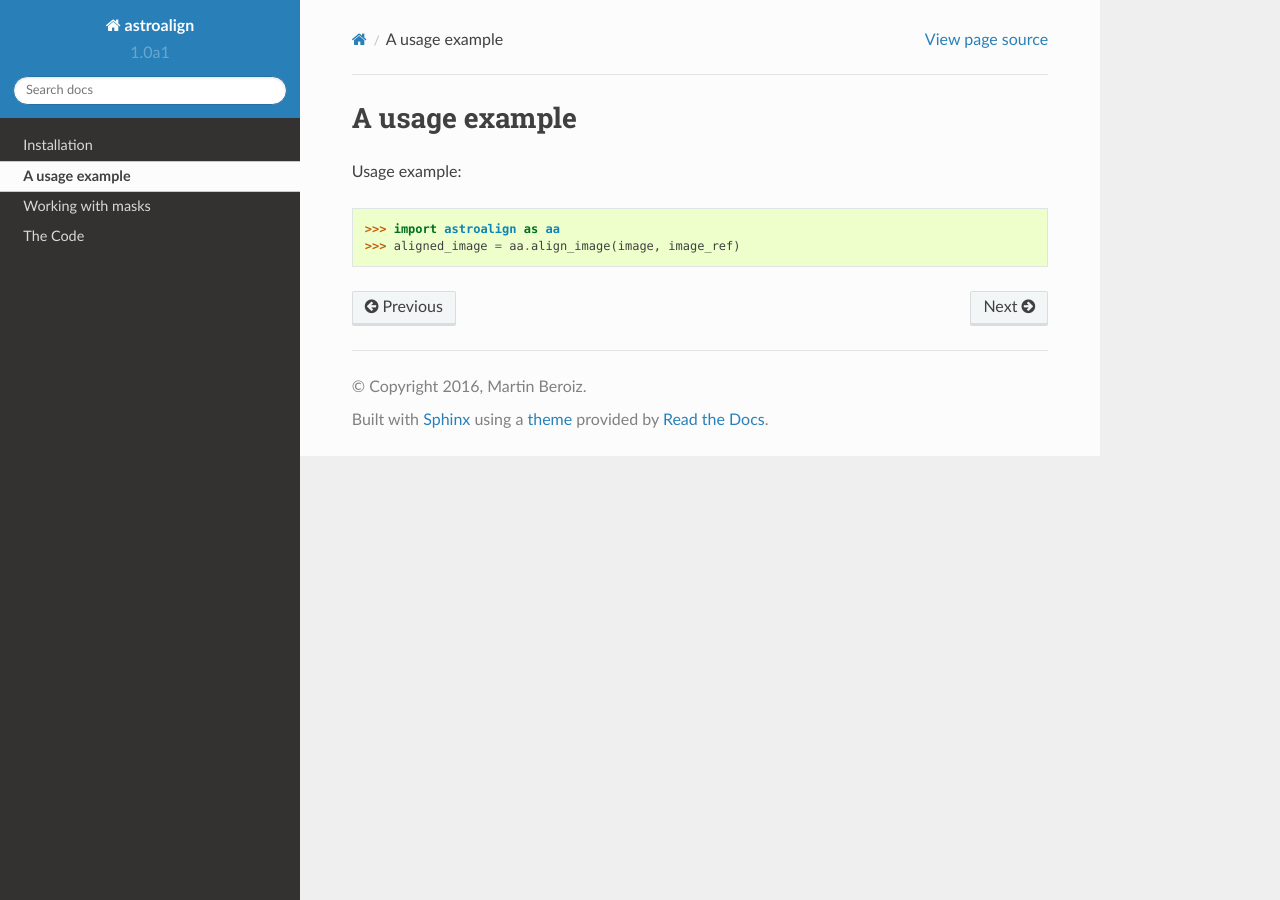
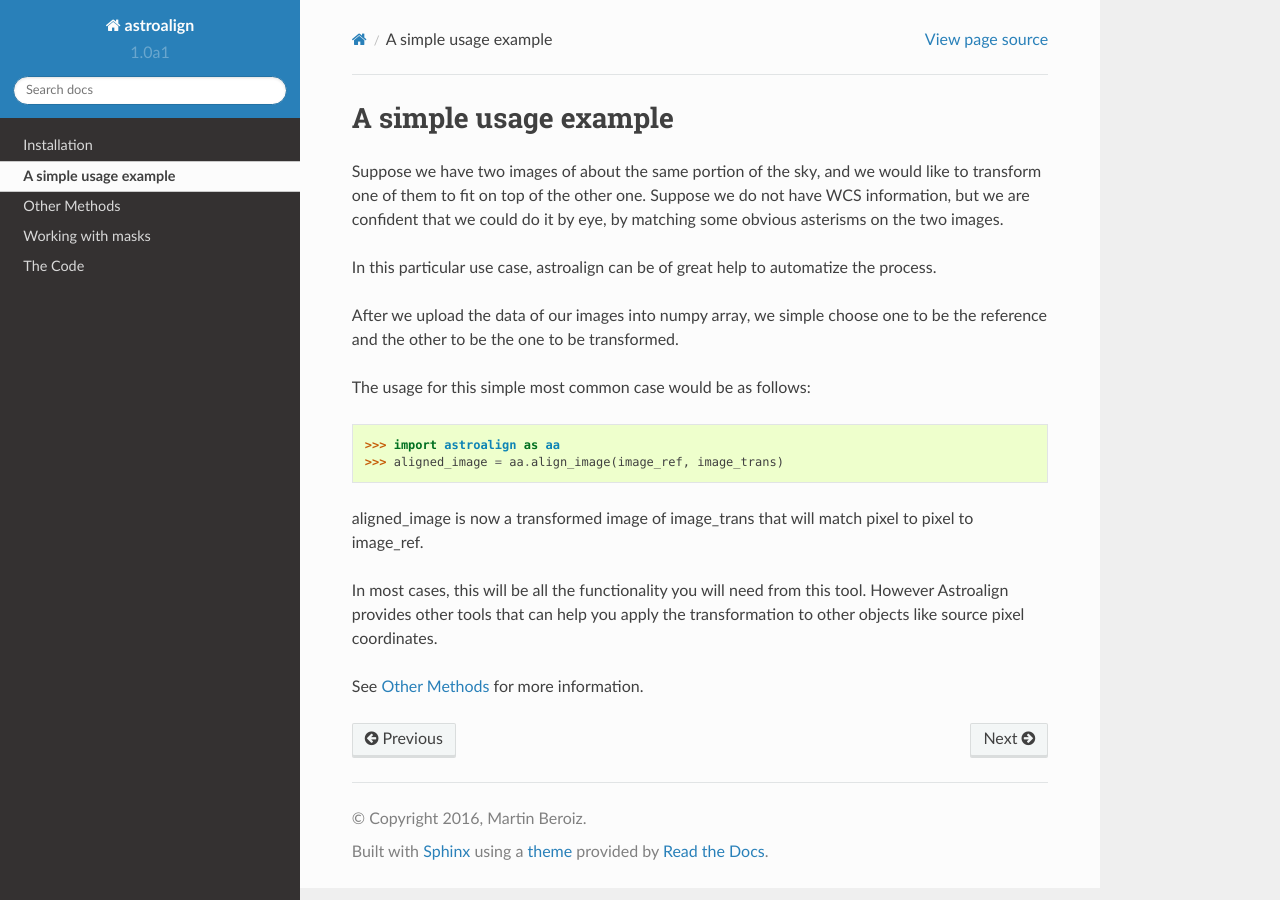
Before and after one commit to quatrope/astroalign, a Sphinx documentation site: the page built from docs/tutorial.rst, in a window 1280 px wide. Built offline with Sphinx 7.4.7 and the Read the Docs theme 2.0.0, drawn with Linux system fonts in a browser that asks for light colours.

Commit message:
More documentation

```diff
--- a/docs/index.rst
+++ b/docs/index.rst
@@ -26,11 +26,9 @@ Guide:
    :maxdepth: 2
 
    installation
-
    tutorial
-
+   methods
    mask
-
    code
 
 
--- a/docs/tutorial.rst
+++ b/docs/tutorial.rst
@@ -1,7 +1,22 @@
-A usage example
-===============
+A simple usage example
+======================
 
-Usage example::
+Suppose we have two images of about the same portion of the sky, and we would like to transform one of them to fit on top of the other one.
+Suppose we do not have WCS information, but we are confident that we could do it by eye, by matching some obvious asterisms on the two images.
+
+In this particular use case, astroalign can be of great help to automatize the process.
+
+After we upload the data of our images into numpy array, we simple choose one to be the reference and the other to be the one to be transformed.
+
+The usage for this simple most common case would be as follows::
+
 
     >>> import astroalign as aa
-    >>> aligned_image = aa.align_image(image, image_ref)
+    >>> aligned_image = aa.align_image(image_ref, image_trans)
+
+aligned_image is now a transformed image of image_trans that will match pixel to pixel to image_ref.
+
+In most cases, this will be all the functionality you will need from this tool.
+However Astroalign provides other tools that can help you apply the transformation to other objects like source pixel coordinates.
+
+See :ref:`methods` for more information.
```
Also changed, not shown: docs/installation.rst (+9 -2 lines), docs/mask.rst (+16 -3 lines), docs/methods.rst (added, +17 -0 lines).
